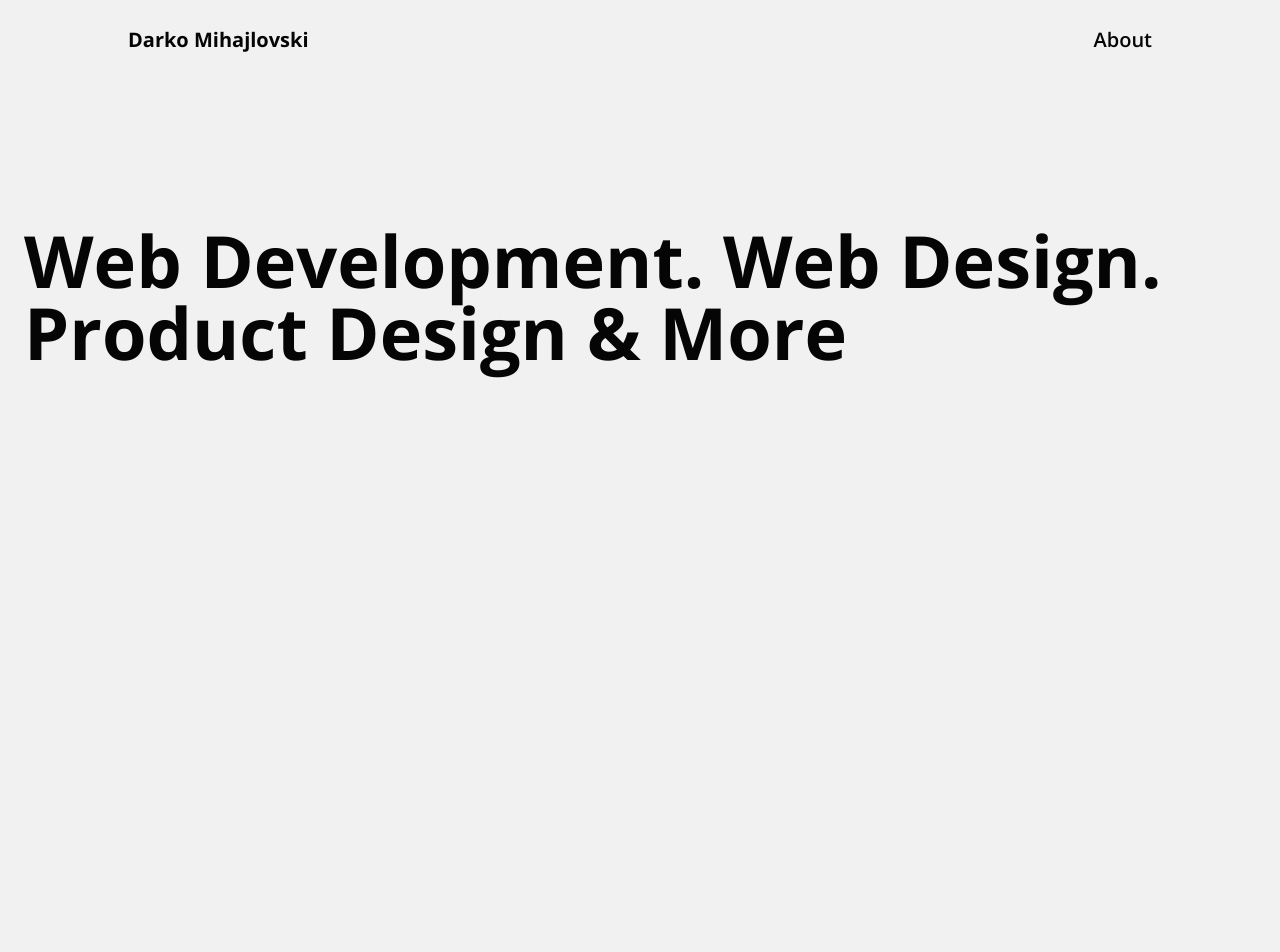
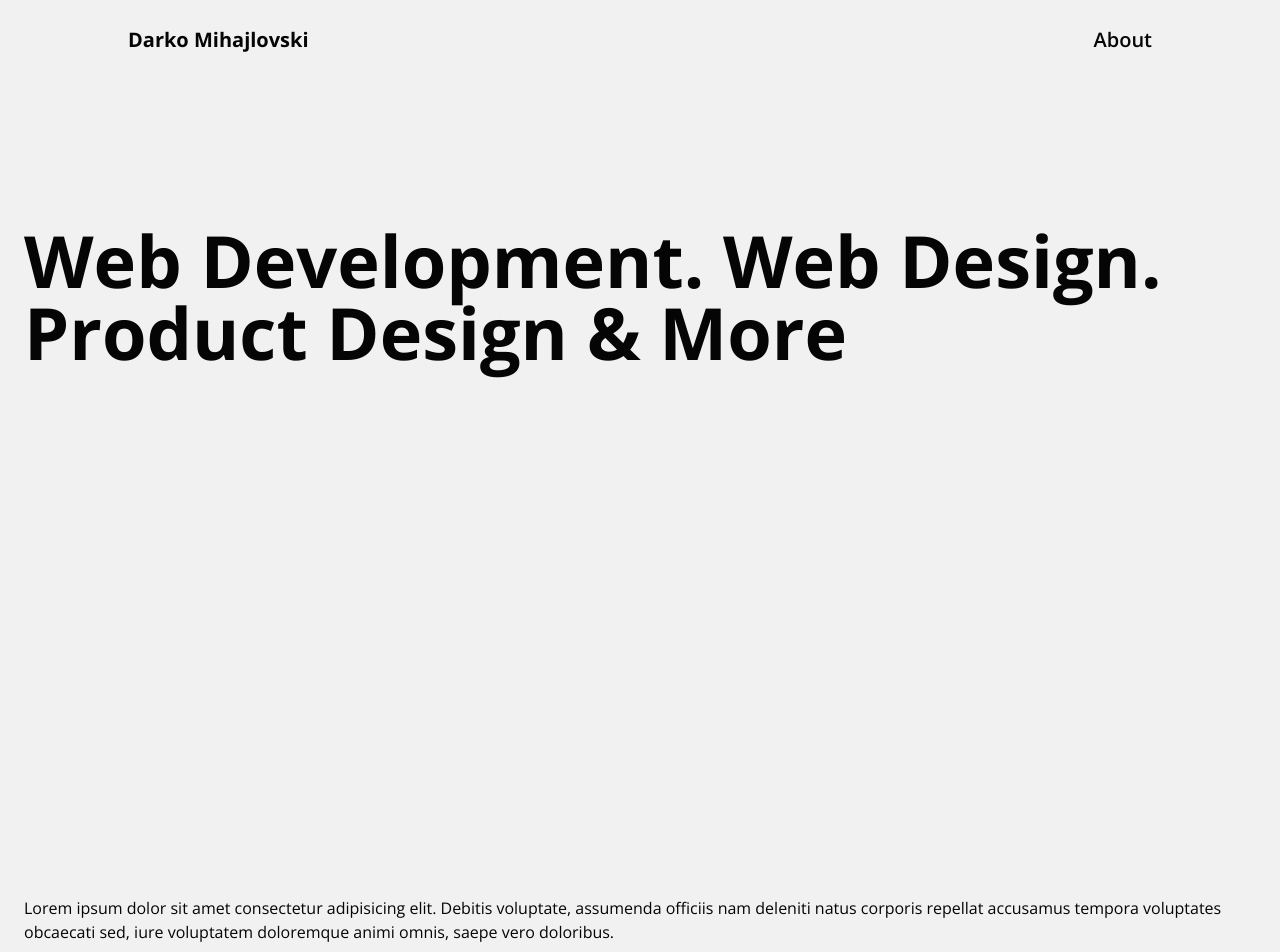
Before and after one commit to DarkoM996/nextjs-pagerouter-portfolio, a Next.js app: page /about in a window 1280 px wide. Shown: the top 952 px of the page. Before the commit the page ends 880 px from the top, so only its background shows below. Built offline with nearby package versions, Linux system fonts and the light colour scheme.

Commit message:
Adding a section

```diff
--- a/pages/about.js
+++ b/pages/about.js
@@ -1,5 +1,6 @@
 import React from "react";
 import AboutHero from "./components/AboutHero";
+import AboutText from "./components/AboutText";
 import Navbar from "./components/Navbar";
 
 const about = () => {
@@ -7,6 +8,7 @@ const about = () => {
     <>
       <Navbar />
       <AboutHero />
+      <AboutText />
     </>
   );
 };
--- a/pages/components/AboutText.jsx
+++ b/pages/components/AboutText.jsx
@@ -3,7 +3,15 @@ import React from "react";
 const AboutText = () => {
   return (
     <div className="max-w-screen-xl mx-auto w-full min-h-screen relative px-6 py-4">
-      AboutText
+      {/* First Paragraph */}
+      <div>
+        <p>
+          Lorem ipsum dolor sit amet consectetur adipisicing elit. Debitis
+          voluptate, assumenda officiis nam deleniti natus corporis repellat
+          accusamus tempora voluptates obcaecati sed, iure voluptatem doloremque
+          animi omnis, saepe vero doloribus.
+        </p>
+      </div>
     </div>
   );
 };
```
